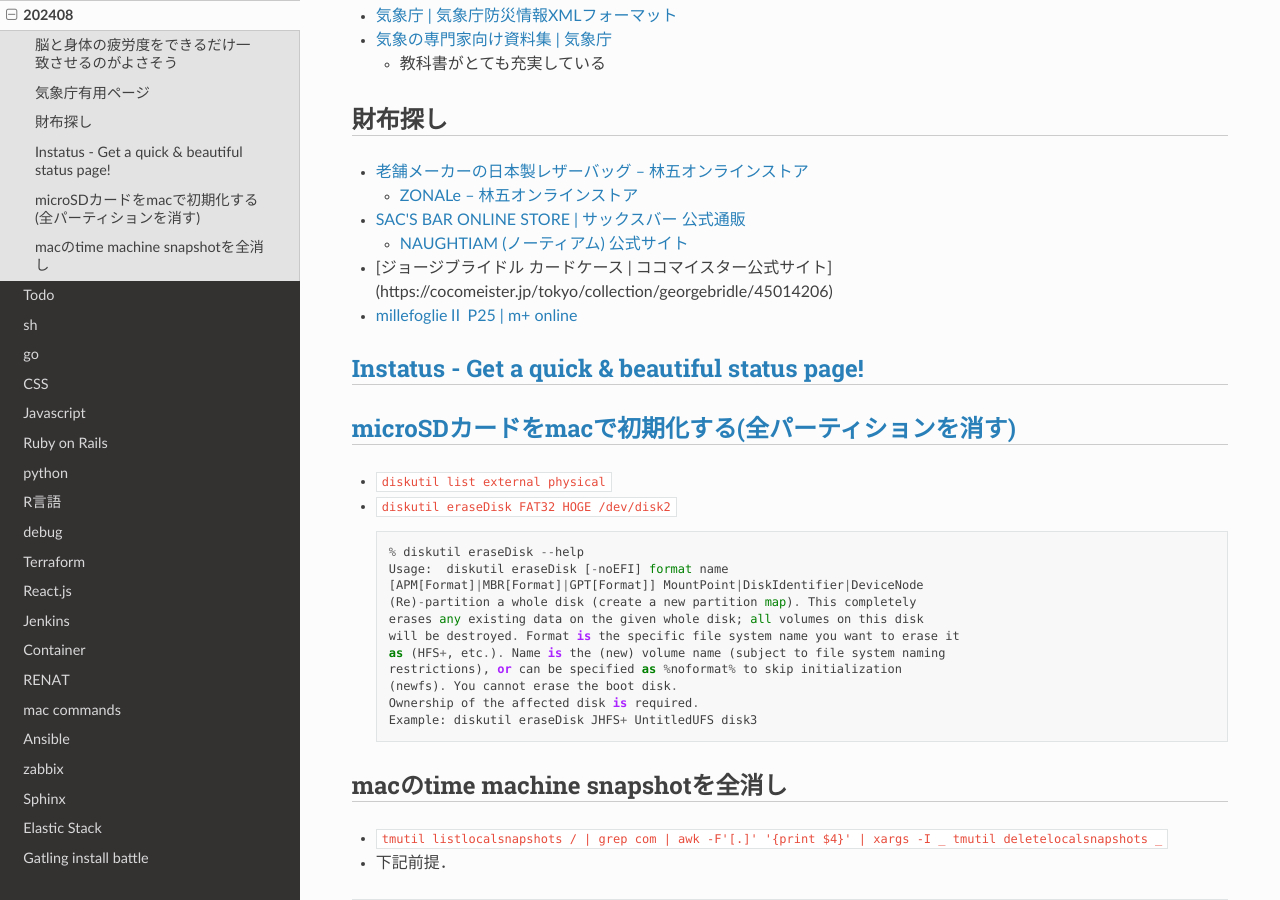
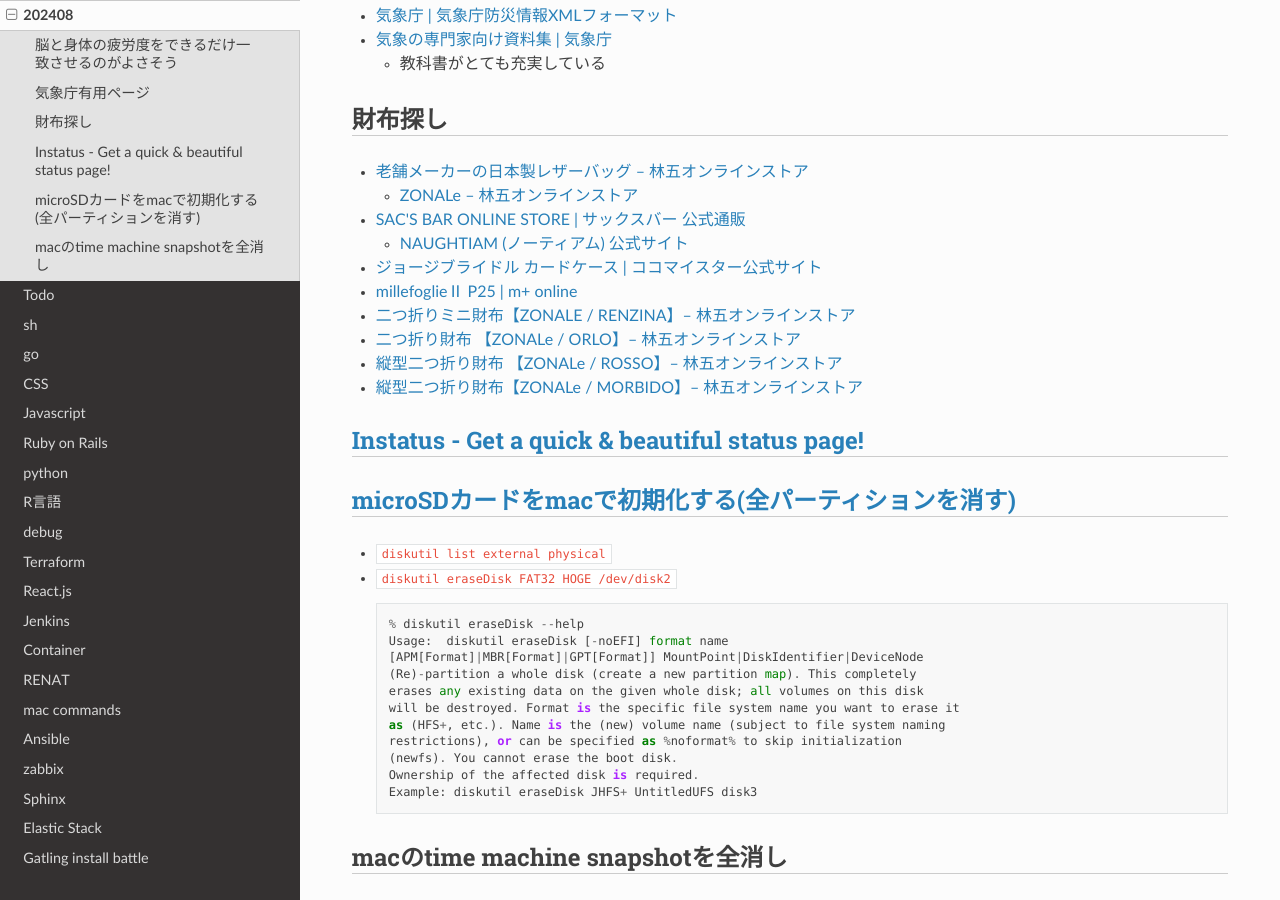
Before and after one commit to jp7fkf/JP7FKF-Warehouse, a Sphinx documentation site: the page built from source/dialy/202408.md, in a window 1280 px wide and 900 px high, scrolled down 325 px. Built offline with Sphinx 7.4.7 and the Read the Docs theme 2.0.0, drawn with Linux system fonts in a browser that asks for light colours.

Commit message:
2024-08-18 15:54:19 JST

```diff
--- a/source/dialy/202408.md
+++ b/source/dialy/202408.md
@@ -13,8 +13,13 @@
   - [ZONALe – 林五オンラインストア](https://hayashigo-store.com/collections/zonale)
 - [SAC'S BAR ONLINE STORE | サックスバー 公式通販](https://sacsbar.com/)
   - [NAUGHTIAM (ノーティアム) 公式サイト](https://naughtiam.com/)
-- [ジョージブライドル カードケース | ココマイスター公式サイト](https://cocomeister.jp/tokyo/collection/georgebridle/45014206\)
+- [ジョージブライドル カードケース | ココマイスター公式サイト](https://cocomeister.jp/tokyo/collection/georgebridle/45014206)
 - [millefoglieⅡ P25 | m+ online](https://m-piu.com/catalog/millefoglie2-p25/)
+- [二つ折りミニ財布【ZONALE / RENZINA】– 林五オンラインストア](https://hayashigo-store.com/collections/zonale/products/31092)
+- [二つ折り財布 【ZONALe / ORLO】– 林五オンラインストア](https://hayashigo-store.com/collections/zonale/products/31222)
+- [縦型二つ折り財布 【ZONALe / ROSSO】– 林五オンラインストア](https://hayashigo-store.com/collections/zonale/products/31014)
+- [縦型二つ折り財布【ZONALe / MORBIDO】– 林五オンラインストア](https://hayashigo-store.com/collections/zonale/products/31272)
+
 
 ## [Instatus - Get a quick & beautiful status page!](https://instatus.com/)
 
```
